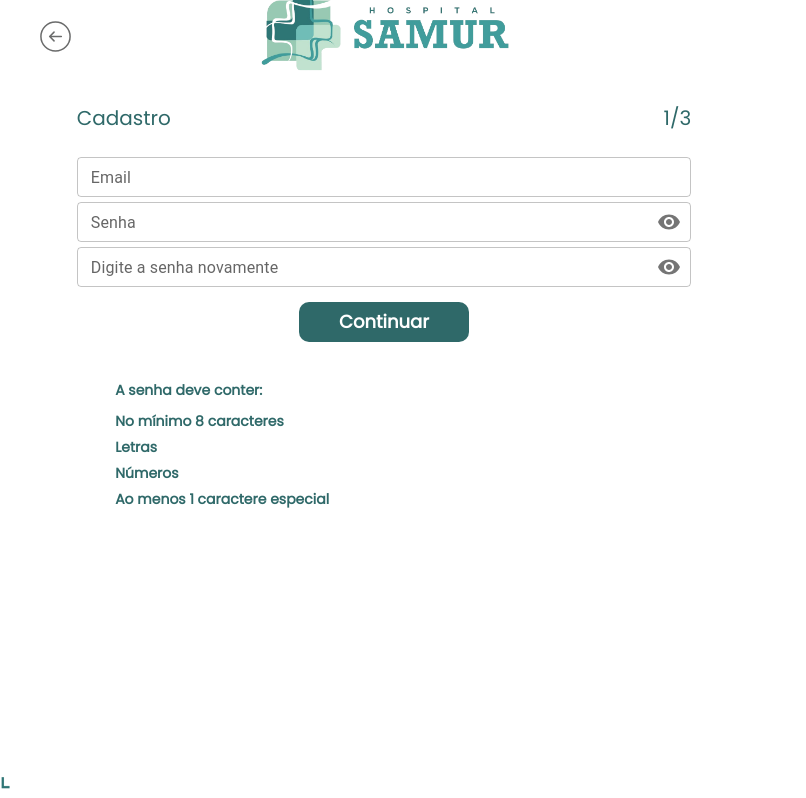
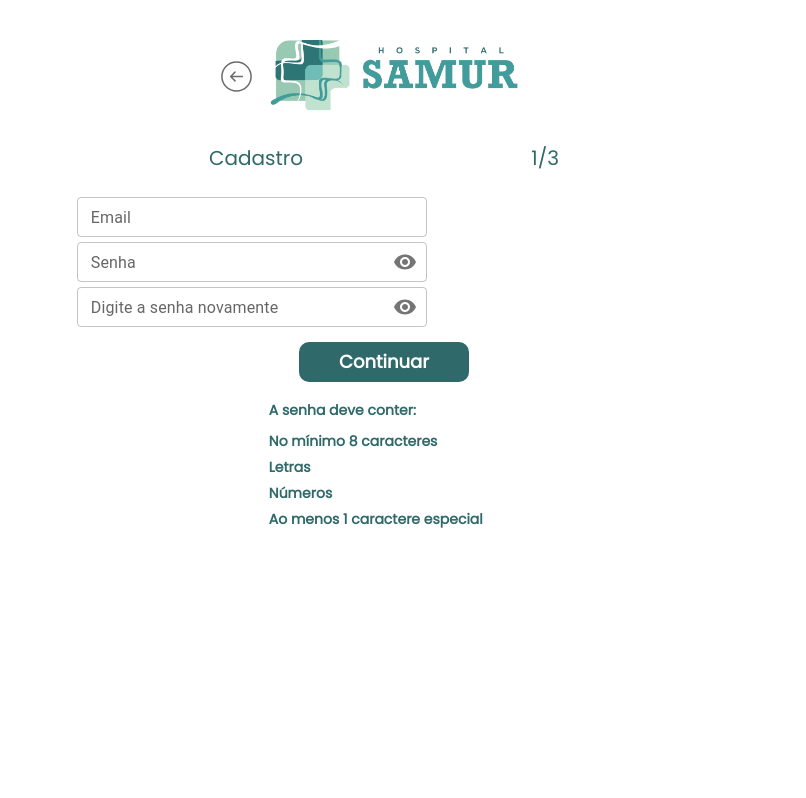
Before and after one commit to HericVirgilio/samur-portal-paciente, a Next.js app: page /cadastro in a window 768 px wide. Shown: the top 798 px of the page, 806 px wide, since content can reach past the window. Built offline with nearby package versions, Linux system fonts and the light colour scheme.

Commit message:
responsividade para tablet

```diff
--- a/src/app/cadastro/style.css
+++ b/src/app/cadastro/style.css
@@ -4,10 +4,11 @@
   justify-content: center;
   align-items: center;
   margin-bottom: 30px;
+  margin-top: 20px;
 }
 .BoxVoltar {
   position: absolute;
-  left: 5%;
+  left: 2%;
 }
 .imgVoltar {
   margin-right: 30px;
@@ -24,7 +25,10 @@
   margin-top: 24px;
   margin-bottom: 24px;
 }
-@media (min-width: 769px) {
+.CadastroRight{
+  display: none;
+}
+@media (min-width: 1000px) {
   .DivBoxHeaderPrincipal {
     margin-top: 5vh;
     max-width: 40vw;
@@ -107,3 +111,23 @@
     background-color: white;
   }
 }
+@media(min-width: 500px) and (max-width: 999px ){
+  .CadastroLeft{
+    width: 100vw;
+    margin: auto;
+  }
+  .DivBoxHeaderPrincipal {
+    margin-top: 5vh;
+    display: flex;
+    justify-content: center;
+    align-items: center;
+    margin-bottom: 30px;
+    margin-left: -3%;
+  }
+  .DivCadastroTitle {
+    width: 350px;
+  }
+  .BoxVoltar {
+    position: relative;
+  }
+}
--- a/src/components/cadastro-dados/indes.tsx
+++ b/src/components/cadastro-dados/indes.tsx
@@ -276,7 +276,7 @@ export default function Dados({ sendDataToParent }: Props) {
               <MenuItem value="indeterminado">Indeterminado</MenuItem>
             </Select>
           </FormControl>
-          <FormControl className="InputGenero" sx={{ m: 1 }} variant="outlined" defaultChecked>
+          <FormControl className="InputGenero DATA" sx={{ m: 1 }} variant="outlined" defaultChecked>
             <InputLabel
               htmlFor="outlined-adornment-password"
               size="small"
--- a/src/components/cadastro-dados/style.css
+++ b/src/components/cadastro-dados/style.css
@@ -58,9 +58,15 @@
 .FormSelect {
   width: 80vw;
 }
+.agrupamentoInput{
+  max-width: 80vw;
+}
 .InputGenero {
   margin: 4px;
   width: 35vw;
+}
+.DATA{
+  width: 100%;
 }
 @media (min-width: 1024px) {
   .BoxFormDados{
--- a/src/components/cadastro/style.css
+++ b/src/components/cadastro/style.css
@@ -47,7 +47,7 @@
 .ContainerVeridicadoresDeSenha p {
   color: red;
 }
-@media (min-width: 769px) {
+@media (min-width: 1000px) {
   .BoxForm {
     display: grid;
     justify-content: center;
@@ -67,3 +67,13 @@
     margin: auto;
   }
 }
+@media(min-width: 426px) and (max-width: 999px){
+  .FormControl {
+    width: 350px;
+    margin: 0.3rem auto;
+  }
+  .RequisitosSenha {
+    margin: auto;
+    max-width: 30vw;
+  }
+}
```
